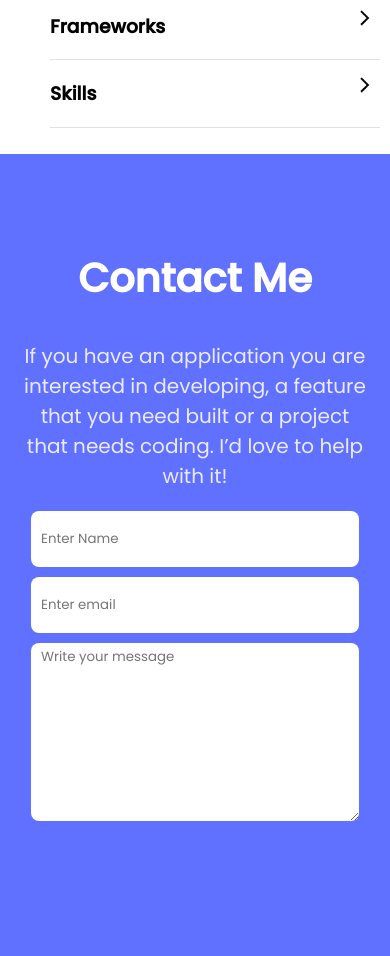
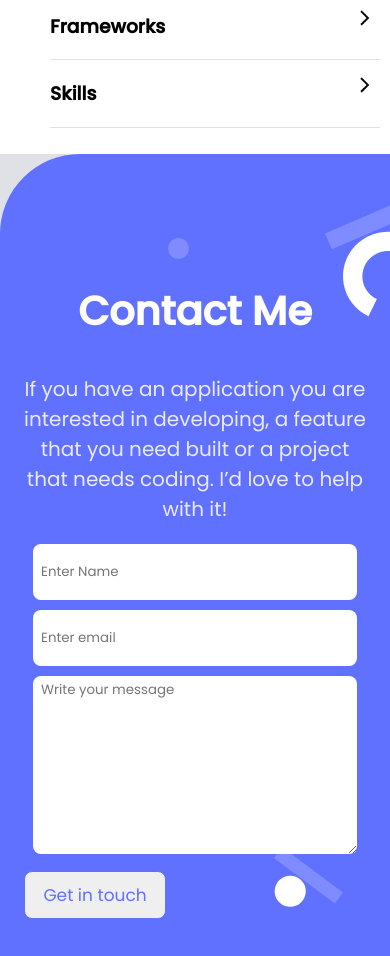
Before and after one commit to tchasinga/Setup-first-mobile, a plain HTML site: page index.html in a window 390 px wide. Shown: the part 3841-4797 px from the top of the page. Drawn offline with nearby package versions, Linux system fonts and the light colour scheme.

Commit message:
Added button hatm and css

```diff
--- a/index.html
+++ b/index.html
@@ -377,6 +377,7 @@
           <div class="formController">
             <textarea maxlength="500" required placeholder="Write your message"></textarea>
           </div>
+          <button class="btn">Get in touch</button>
         </form>
     </section>
   </body>
--- a/style.css
+++ b/style.css
@@ -176,19 +176,22 @@
   }
 
   .Contacting {
-    font-family: 'Poppins', sans-serif;
+    font-family: "Poppins", sans-serif;
     background-color: #6070ff;
     text-align: center;
     height: 846px;
     padding: 24px;
-
+    border-top-left-radius: 80px;
+    background-image: url("img/contact-mobile.svg");
+    background-position: right 50px;
+    background-repeat: no-repeat;
   }
 
   .Contacting h1 {
     color: #fff;
     font-size: 40px;
     font-weight: 700;
-    margin-top: 70px;
+    margin-top: 103px;
   }
 
   .Contacting p {
@@ -196,26 +199,35 @@
     font-weight: 400;
     color: #ebebff;
   }
-  .formController{
+  .formController {
     margin: 10px auto;
-
   }
 
-  .formController input{
+  .formController input {
     width: 90%;
     height: 48px;
     border-radius: 8px;
     border: none;
     outline: none;
-    padding: 4px 10px;
+    padding: 4px 8px;
   }
-  .formController textarea{
+  .formController textarea {
     width: 90%;
     height: 170px;
     border-radius: 8px;
     border: none;
     outline: none;
-    padding: 4px 10px;
+    padding: 4px 8px;
+  }
+
+  .Contacting .btn {
+    display: block;
+    height: 48px;
+    width: 142px;
+    border-radius: 8px;
+    color: #6070ff;
+    font-size: 17px;
+    border: 1px solid #6070ff;
   }
 
 }
```
Also changed, not shown: img/contact-mobile.svg (added).
